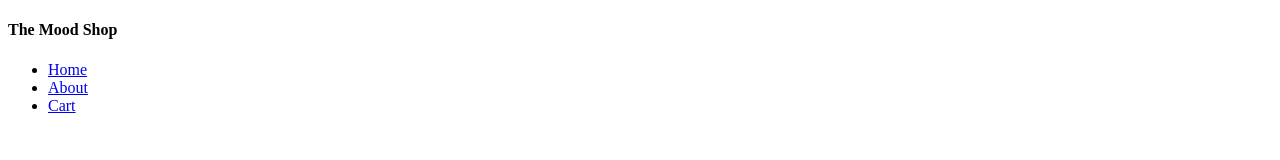
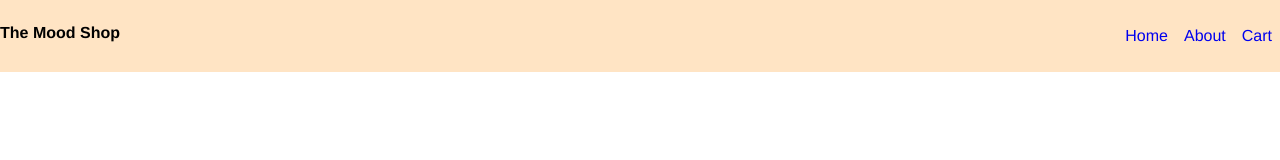
Before and after one commit to AlexaWhit/ACS1700-Mood-Shop, a plain HTML site: page index.html in a window 1280 px wide. Drawn offline with Linux system fonts and the light colour scheme.

Commit message:
styled the header and navbar

```diff
--- a/index.html
+++ b/index.html
@@ -2,6 +2,7 @@
 <html>
   <head>
     <title>Title of the document</title>
+    <link rel='stylesheet' href='styles.css'>
   </head>
 
   <body>
--- /dev/null
+++ b/styles.css
@@ -0,0 +1,37 @@
+body {
+    font-family: Helvetica;
+    font-size: 16px;
+    line-height: 1.5;
+    margin: 0;
+}
+
+/* Creating flexbox container with header
+which will include the navbar since navbar
+is a child of header in HTML */
+
+.page-header {
+        display: flex;
+        flex-direction: row;
+        justify-content: space-between;
+    background-color: bisque;
+}
+
+/* Removing the bullet points in the nav
+link list */
+
+.page-header ul {
+    display: flex;
+    flex-direction: row;
+    justify-content: space-between;
+    list-style: none;
+}
+
+/* Adding space between links and removing
+the underlines in navbar utilizing the <a>
+element */
+
+.page-header a {
+    display: block;
+    padding: 0.5em;
+    text-decoration: none;
+}
```
